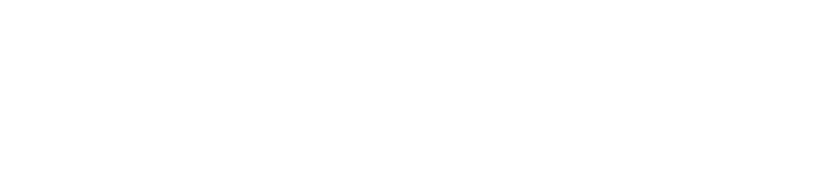
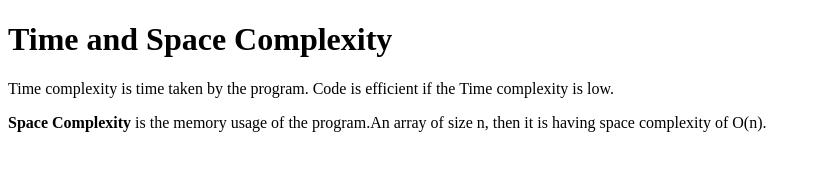
Before and after one commit to acciojob/time-and-space-complexity-Manojvittedi, a website: page main.html in a window 1280 px wide. Shown: the whole page, without its empty margins (0-821 px from the left). Drawn offline with Linux system fonts and the light colour scheme.

Commit message:
created a submission

```diff
--- a/main.html
+++ b/main.html
@@ -8,7 +8,10 @@
 
 <body>
 	<!-- the entire body must be written by student -->
-    <script type="text/javascript" src="./script.js">
+	<h1>Time and Space Complexity</h1>
+	<p>Time complexity is time taken by the program. Code is efficient if the Time complexity is low.</p>
+    <p><b>Space Complexity</b> is the memory usage of the program.An array of size n, then it is having space complexity of O(n).</p>
+	<script type="text/javascript" src="./script.js">
 </script>
 
 </body>
```
